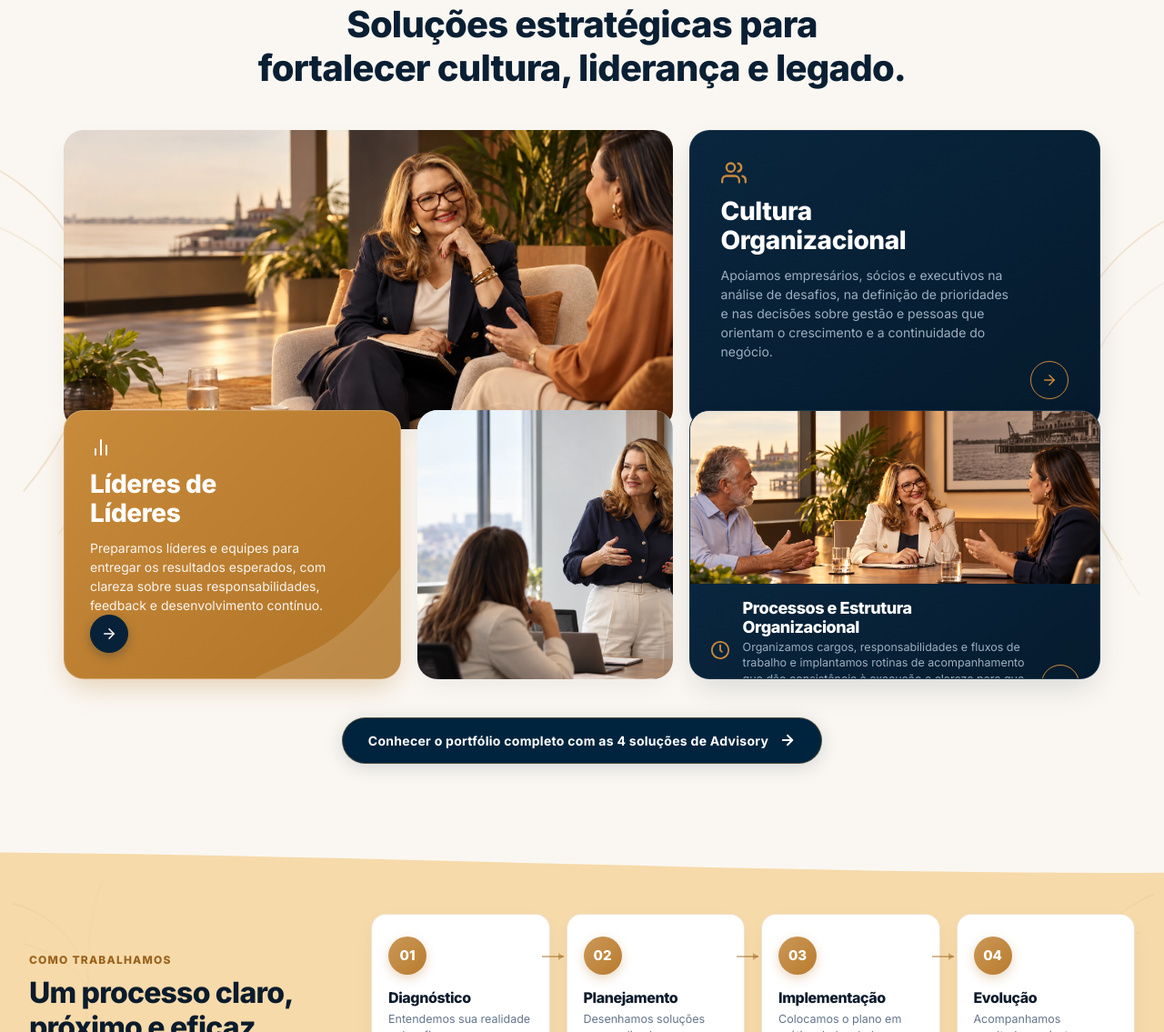
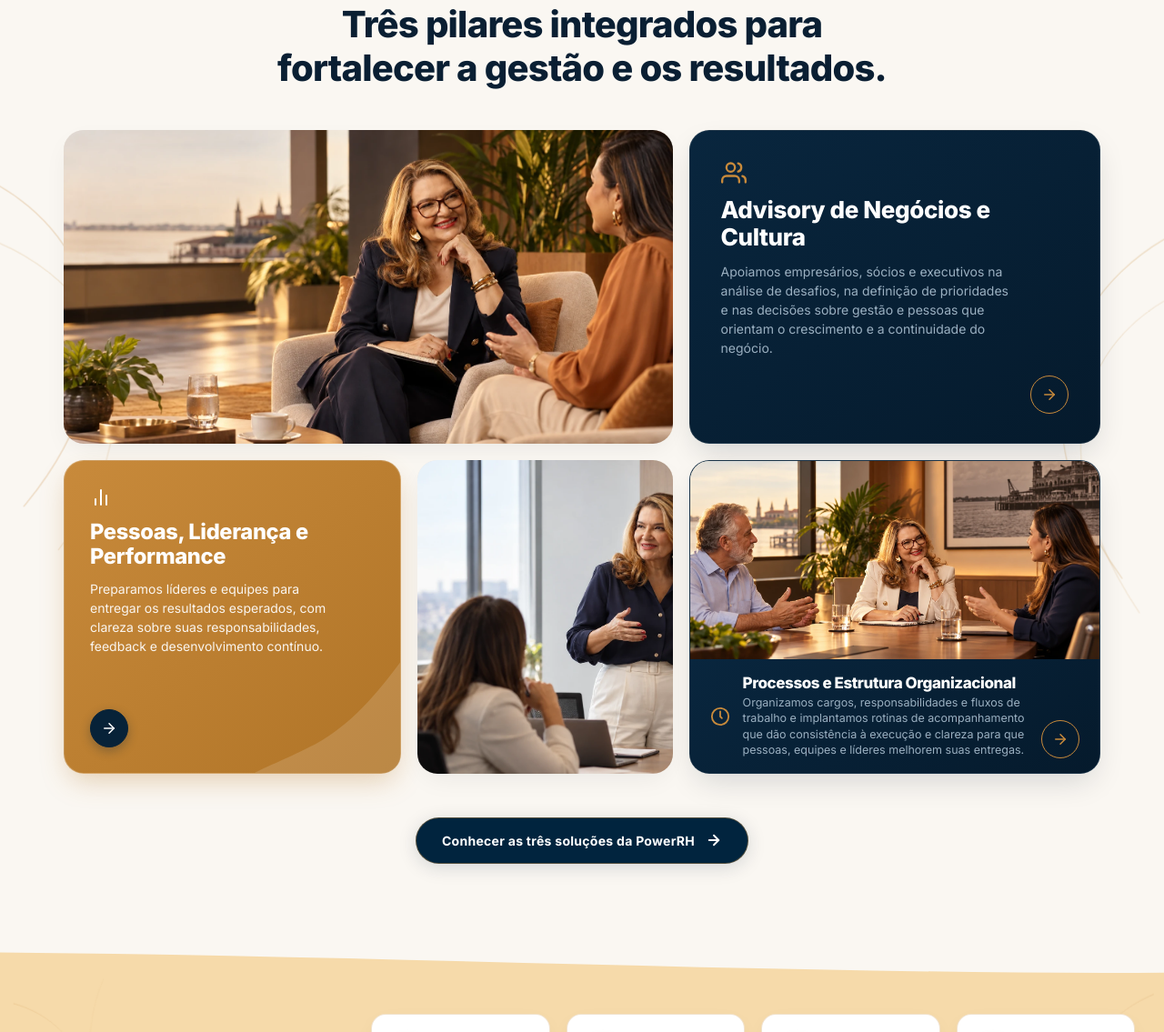
Before and after one commit to idedigitalbr/site-power-rh-graci, an Astro site: page / in a window 1280 px wide. Shown: the part 2017-3152 px from the top of the page at 91% size. Built offline with nearby package versions, Linux system fonts and the light colour scheme; Astro itself is replaced by a stand-in of ours.

Commit message:
Atualiza os três cards da Home e seus links internos

```diff
--- a/src/components/home/S4Solucoes.astro
+++ b/src/components/home/S4Solucoes.astro
@@ -6,9 +6,9 @@ import { siteContent } from '../../data/siteContent';
 const { solucoes } = siteContent;
 const base = import.meta.env.BASE_URL.replace(/\/$/, '');
 
-const cultura = solucoes.items.find((item) => item.id === 'cultura') || solucoes.items[0];
-const lideranca = solucoes.items.find((item) => item.id === 'lideranca') || solucoes.items[1];
-const governanca = solucoes.items.find((item) => item.id === 'governanca') || solucoes.items[2];
+const cultura = solucoes.items[0];
+const lideranca = solucoes.items[1];
+const governanca = solucoes.items[2];
 ---
 
 <section class="section-solucoes-modern" id="solucoes">
@@ -33,8 +33,8 @@ const governanca = solucoes.items.find((item) => item.id === 'governanca') || so
         <span class="eyebrow-line" aria-hidden="true"></span>
       </div>
       <h2 class="solucoes-main-title">
-        Soluções estratégicas para<br />
-        fortalecer cultura, liderança e legado.
+        Três pilares integrados para<br />
+        fortalecer a gestão e os resultados.
       </h2>
     </div>
 
@@ -66,14 +66,14 @@ const governanca = solucoes.items.find((item) => item.id === 'governanca') || so
               </svg>
             </div>
             <h3 class="card-navy-title">
-              Cultura<br />Organizacional
+              {cultura.title}
             </h3>
             <p class="card-navy-desc">
               {cultura.desc}
             </p>
           </div>
           <a
-            href={`${base}/servicos/cultura-organizacional`}
+            href={`${base}/servicos/${cultura.slug}`}
             class="solucao-arrow-btn btn-right"
             aria-label={`Conhecer página de ${cultura.title}`}
           >
@@ -110,7 +110,7 @@ const governanca = solucoes.items.find((item) => item.id === 'governanca') || so
                 </svg>
               </div>
               <h3 class="card-light-title">
-                Líderes de<br />Líderes
+                {lideranca.title}
               </h3>
               <p class="card-light-desc">
                 {lideranca.desc}
@@ -119,7 +119,7 @@ const governanca = solucoes.items.find((item) => item.id === 'governanca') || so
 
             <!-- Botão de Seta Alinhado à Esquerda -->
             <a
-              href={`${base}/servicos/lideranca-executiva`}
+              href={`${base}/servicos/${lideranca.slug}`}
               class="solucao-arrow-btn btn-left"
               aria-label={`Conhecer página de ${lideranca.title}`}
             >
@@ -166,7 +166,7 @@ const governanca = solucoes.items.find((item) => item.id === 'governanca') || so
               </div>
             </div>
             <a
-              href={`${base}/servicos/governanca-e-sucessao`}
+              href={`${base}/servicos/${governanca.slug}`}
               class="solucao-arrow-btn btn-right flex-shrink-0"
               aria-label={`Conhecer página de ${governanca.title}`}
             >
@@ -184,7 +184,7 @@ const governanca = solucoes.items.find((item) => item.id === 'governanca') || so
     <!-- Botão Central: Explorar Todas as 4 Soluções & Advisory -->
     <div class="solucoes-hub-cta-wrap">
       <a href={`${base}/servicos`} class="btn-solucoes-hub-pill">
-        <span>Conhecer o portfólio completo com as 4 soluções de Advisory</span>
+        <span>Conhecer as três soluções da PowerRH</span>
         <svg width="18" height="18" viewBox="0 0 24 24" fill="none" stroke="currentColor" stroke-width="2.5" stroke-linecap="round" stroke-linejoin="round">
           <line x1="5" y1="12" x2="19" y2="12"></line>
           <polyline points="12 5 19 12 12 19"></polyline>
@@ -291,14 +291,14 @@ const governanca = solucoes.items.find((item) => item.id === 'governanca') || so
     display: grid;
     grid-template-columns: 1.48fr 1fr;
     gap: 18px;
-    height: 290px;
+    height: 345px;
   }
 
   .solucoes-row-bottom {
     display: grid;
     grid-template-columns: 1.48fr 1fr;
     gap: 18px;
-    height: 290px;
+    height: 345px;
   }
 
   .solucoes-subgrid-left {
@@ -412,7 +412,7 @@ const governanca = solucoes.items.find((item) => item.id === 'governanca') || so
 
   .card-navy-title {
     font-family: var(--font-sans);
-    font-size: 28px;
+    font-size: clamp(21px, 2.15vw, 26px);
     font-weight: 800;
     color: #FFFFFF;
     line-height: 1.15;
@@ -487,7 +487,7 @@ const governanca = solucoes.items.find((item) => item.id === 'governanca') || so
 
   .card-light-title {
     font-family: var(--font-sans);
-    font-size: 28px;
+    font-size: clamp(20px, 1.85vw, 24px);
     font-weight: 800;
     color: #FFFFFF;
     line-height: 1.15;
@@ -587,7 +587,7 @@ const governanca = solucoes.items.find((item) => item.id === 'governanca') || so
 
   .governanca-card-title {
     font-family: var(--font-sans);
-    font-size: 18px;
+    font-size: 17px;
     font-weight: 800;
     color: #FFFFFF;
     line-height: 1.2;
```
